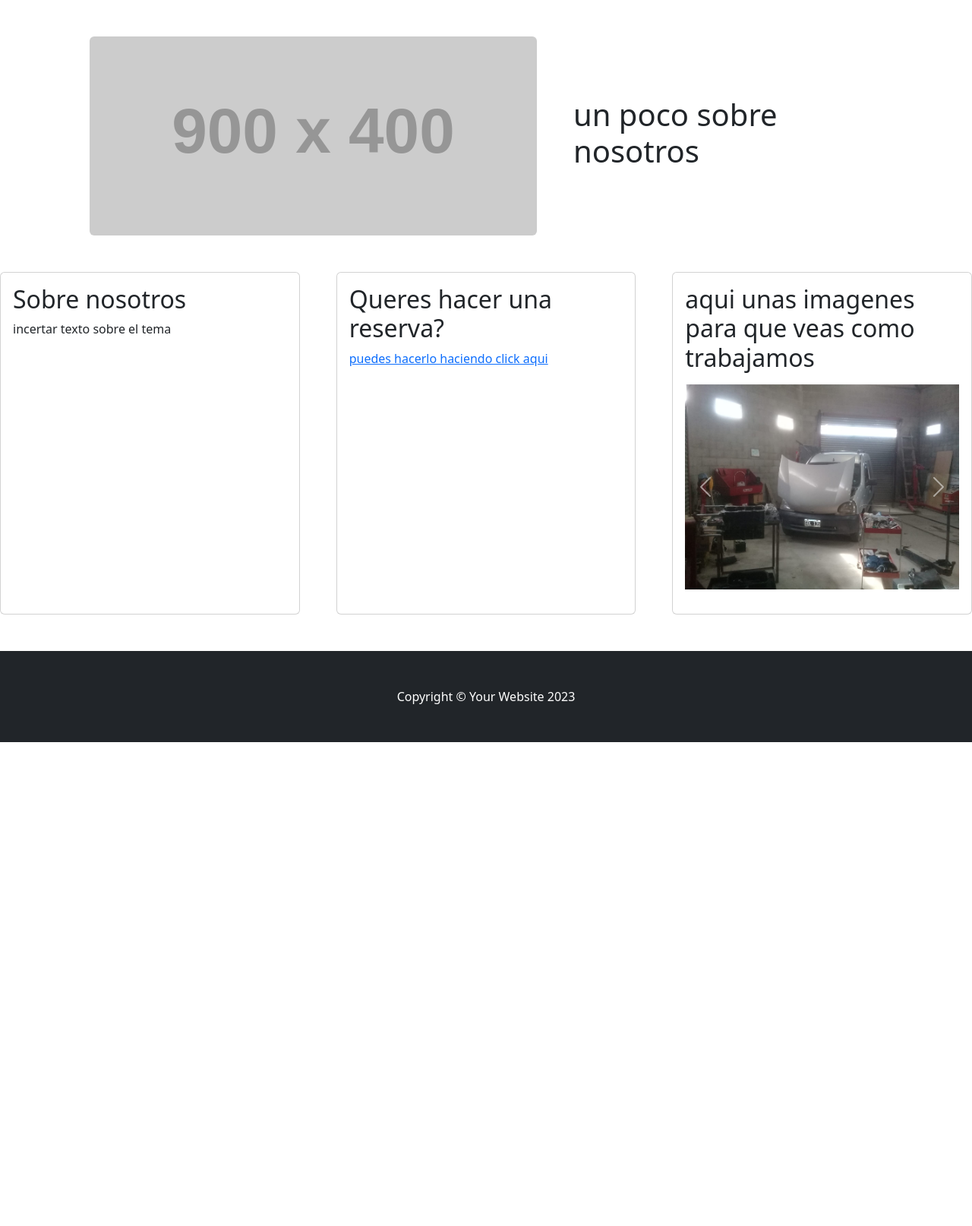
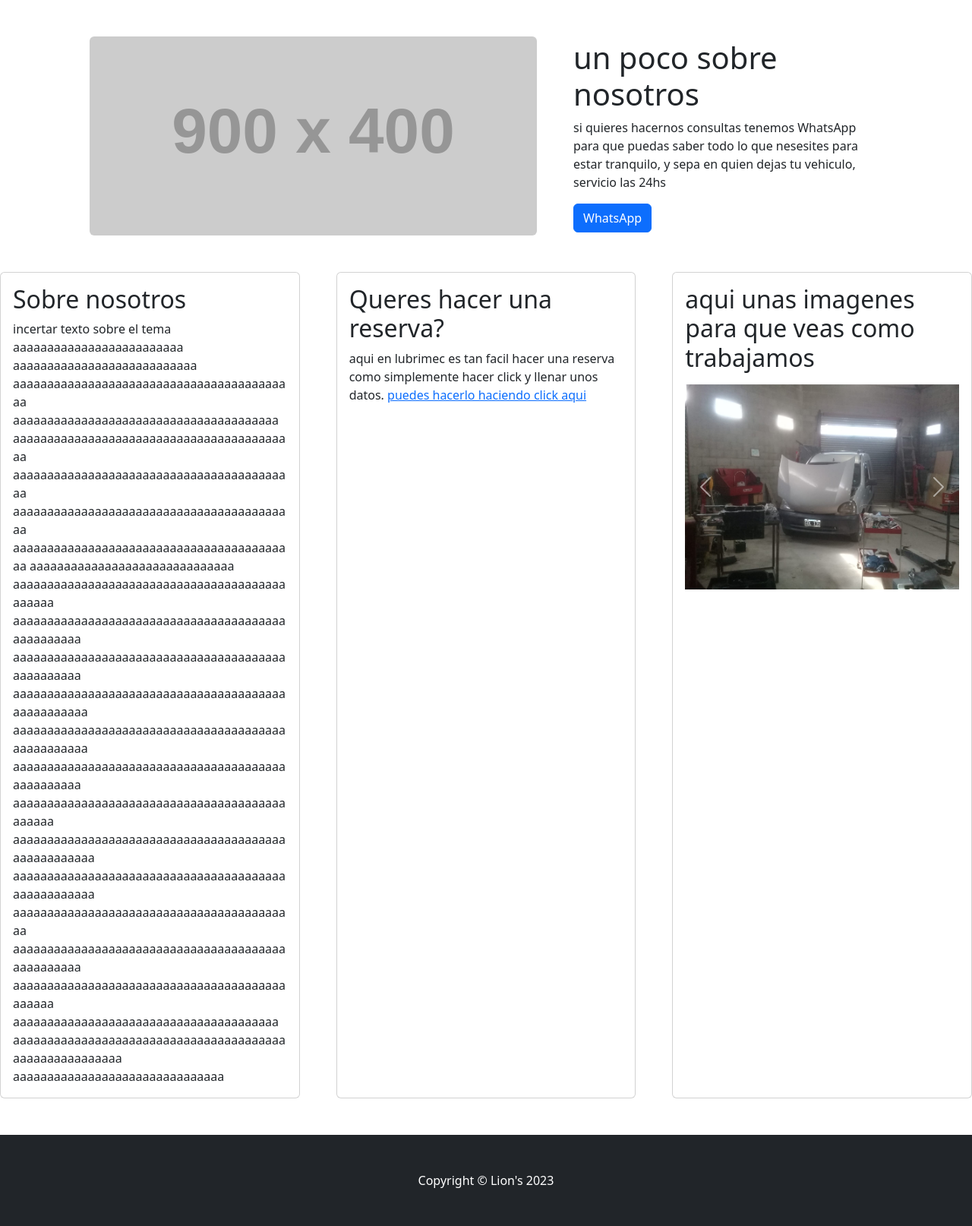
Before and after one commit to LeanGarro/Proyecto_Final, a Django app: page / in a window 1280 px wide. Shown: the part 56-1670 px from the top of the page at 76% size. Before the commit the page ends 1033 px from the top, so only its background shows below. Run offline with Django 4.2, Linux system fonts and the light colour scheme; grey boxes labelled with a size stand in for pictures from a placeholder-image service; some libraries are stand-ins or nearby versions.

Commit message:
haciendo los estilos en html

```diff
--- /dev/null
+++ b/project/apps/home/templates/home/cards.html
@@ -0,0 +1,83 @@
+{% load static %}
+
+
+    <div class="col-md-4 mb-5">
+        <div class="card h-100">
+            <div class="card-body">
+                <h2 class="card-title">Sobre nosotros</h2>
+                <p class="card-text">incertar texto sobre el tema
+                    aaaaaaaaaaaaaaaaaaaaaaaaa
+                    aaaaaaaaaaaaaaaaaaaaaaaaaaa
+                    aaaaaaaaaaaaaaaaaaaaaaaaaaaaaaaaaaaaaaaaaa
+                    aaaaaaaaaaaaaaaaaaaaaaaaaaaaaaaaaaaaaaa
+                    aaaaaaaaaaaaaaaaaaaaaaaaaaaaaaaaaaaaaaaaaa
+                    aaaaaaaaaaaaaaaaaaaaaaaaaaaaaaaaaaaaaaaaaa
+                    aaaaaaaaaaaaaaaaaaaaaaaaaaaaaaaaaaaaaaaaaa
+                    aaaaaaaaaaaaaaaaaaaaaaaaaaaaaaaaaaaaaaaaaa
+                    aaaaaaaaaaaaaaaaaaaaaaaaaaaaaa
+                    aaaaaaaaaaaaaaaaaaaaaaaaaaaaaaaaaaaaaaaaaaaaaa
+                    aaaaaaaaaaaaaaaaaaaaaaaaaaaaaaaaaaaaaaaaaaaaaaaaaa
+                    aaaaaaaaaaaaaaaaaaaaaaaaaaaaaaaaaaaaaaaaaaaaaaaaaa
+                    aaaaaaaaaaaaaaaaaaaaaaaaaaaaaaaaaaaaaaaaaaaaaaaaaaa
+                    aaaaaaaaaaaaaaaaaaaaaaaaaaaaaaaaaaaaaaaaaaaaaaaaaaa
+                    aaaaaaaaaaaaaaaaaaaaaaaaaaaaaaaaaaaaaaaaaaaaaaaaaa
+                    aaaaaaaaaaaaaaaaaaaaaaaaaaaaaaaaaaaaaaaaaaaaaa
+                    aaaaaaaaaaaaaaaaaaaaaaaaaaaaaaaaaaaaaaaaaaaaaaaaaaaa
+
+                    aaaaaaaaaaaaaaaaaaaaaaaaaaaaaaaaaaaaaaaaaaaaaaaaaaaa
+                    aaaaaaaaaaaaaaaaaaaaaaaaaaaaaaaaaaaaaaaaaa
+                    aaaaaaaaaaaaaaaaaaaaaaaaaaaaaaaaaaaaaaaaaaaaaaaaaa
+                    aaaaaaaaaaaaaaaaaaaaaaaaaaaaaaaaaaaaaaaaaaaaaa
+                    aaaaaaaaaaaaaaaaaaaaaaaaaaaaaaaaaaaaaaa
+
+                    aaaaaaaaaaaaaaaaaaaaaaaaaaaaaaaaaaaaaaaaaaaaaaaaaaaaaaaa
+                    aaaaaaaaaaaaaaaaaaaaaaaaaaaaaaa
+                </p>
+            </div>
+
+        </div>
+    </div>
+    <div class="col-md-4 mb-5">
+        <div class="card h-100">
+            <div class="card-body">
+                <h2 class="card-title">Queres hacer una reserva?</h2>
+                <p class="card-text">
+                    aqui en lubrimec es tan facil hacer una reserva como simplemente hacer click y llenar unos datos.
+                    <a href="/reservas/">puedes hacerlo haciendo click aqui</a></p>
+            </div>
+
+        </div>
+    </div>
+    <div class="col-md-4 mb-5">
+        <div class="card h-100">
+            <div class="card-body">
+                <h2 class="card-title">aqui unas imagenes para que veas como trabajamos</h2>
+                <p class="card-text">
+
+                    <div id="carouselExampleRide" class="carousel slide" data-bs-ride="true">
+                        <div class="carousel-inner">
+                          <div class="carousel-item active">
+                            <img src="{% static 'imagenes/camioneta.jpg' %}" class="d-block w-100" alt="...">
+                          </div>
+                          <div class="carousel-item">
+                            <img src="{% static 'imagenes/dos_autos.jpg' %}" class="d-block w-100" alt="...">
+                          </div>
+                          <div class="carousel-item">
+                            <img src="{% static 'imagenes/otros_dos_autos.jpg' %}" class="d-block w-100" alt="...">
+                          </div>
+                        </div>
+                        <button class="carousel-control-prev" type="button" data-bs-target="#carouselExampleRide" data-bs-slide="prev">
+                          <span class="carousel-control-prev-icon" aria-hidden="true"></span>
+                          <span class="visually-hidden">Previous</span>
+                        </button>
+                        <button class="carousel-control-next" type="button" data-bs-target="#carouselExampleRide" data-bs-slide="next">
+                          <span class="carousel-control-next-icon" aria-hidden="true"></span>
+                          <span class="visually-hidden">Next</span>
+                        </button>
+                      </div>
+
+                </p>
+            </div>
+
+        </div>
+    </div>
--- /dev/null
+++ b/project/apps/home/templates/home/footer.html
@@ -0,0 +1,4 @@
+
+<footer class="py-5 bg-dark ">
+    <div class="container px-4 px-lg-5"><p class="m-0 text-center text-white">Copyright &copy; Lion's 2023</p></div>
+</footer>
--- a/project/apps/home/templates/home/index.html
+++ b/project/apps/home/templates/home/index.html
@@ -1,105 +1,55 @@
+{% load static %}
+
 <!DOCTYPE html>
 <html lang="es">
     <head>
         <meta charset="utf-8" />
         <meta name="viewport" content="width=device-width, initial-scale=1, shrink-to-fit=no" />
-        <meta name="description" content="" />
-        <meta name="author" content="" />
+        <meta name="description" content="Mi 3ra pre entrega" />
+        <meta name="author" content="Leandro Garro" />
         <title>pagina principal</title>
         <!-- Favicon-->
-        <link rel="icon" type="image/x-icon" href="assets/favicon.ico" />
+        <link rel="icon" type="image/x-icon" href="{% static 'home/assets/favicon.ico' %}" />
         <!-- Core theme CSS (includes Bootstrap)-->
-        <link href="home/css/styles.css" rel="stylesheet" />
+        <link href="{% static 'home/css/styles.css' %}" rel="stylesheet" />
     </head>
     <body>
-        <!-- Responsive navbar-->
-        <nav class="navbar navbar-expand-lg navbar-dark bg-dark">
-            <div class="container px-5">
-                <a class="navbar-brand" href="/">Lubrimec</a>
-                <button class="navbar-toggler" type="button" data-bs-toggle="collapse" data-bs-target="#navbarSupportedContent" aria-controls="navbarSupportedContent" aria-expanded="false" aria-label="Toggle navigation"><span class="navbar-toggler-icon"></span></button>
-                <div class="collapse navbar-collapse" id="navbarSupportedContent">
-                    <ul class="navbar-nav ms-auto mb-2 mb-lg-0">
-                        <li class="nav-item"><a class="nav-link" href="/register/">registrate</a></li>
-                        <li class="nav-item"><a class="nav-link" href="/login/">inicia sesion</a></li>
-                        <li class="nav-item"><a class="nav-link" href="#!">reservas</a></li>
-                    </ul>
-                </div>
-            </div>
-        </nav>
+
+        {% block NAV_VAR_INDEX %}
+
+            {% include 'home/nav_var.html' %}
+
+        {% endblock NAV_VAR_INDEX %}
         <!-- Page Content-->
         <div class="container px-4 px-lg-5">
-            <!-- Heading Row-->
-            <div class="row gx-4 gx-lg-5 align-items-center my-5">
-                <div class="col-lg-7"><img class="img-fluid rounded mb-4 mb-lg-0" src="https://dummyimage.com/900x400/dee2e6/6c757d.jpg" alt="..." /></div>
-                <div class="col-lg-5">
-                    <h1 class="font-weight-light">un poco sobre nosotros</h1>
 
-                </div>
-            </div>
+           {% block CONTENIDO_INDEX %}
 
-            </div>
-            <!-- Content Row-->
-            <div class="row gx-4 gx-lg-5">
-                <div class="col-md-4 mb-5">
-                    <div class="card h-100">
-                        <div class="card-body">
-                            <h2 class="card-title">Sobre nosotros</h2>
-                            <p class="card-text">incertar texto sobre el tema</p>
-                        </div>
+                <!-- Heading Row-->
+                <div class="row gx-4 gx-lg-5 align-items-center my-5">
+                    <div class="col-lg-7"><img class="img-fluid rounded mb-4 mb-lg-0" src="https://dummyimage.com/900x400/dee2e6/6c757d.jpg" alt="..." /></div>
+                    <div class="col-lg-5">
+                        <h1 class="font-weight-light">un poco sobre nosotros</h1>
+                        <p>si quieres hacernos consultas tenemos WhatsApp para que puedas saber todo lo que nesesites para estar tranquilo, y sepa en quien dejas tu vehiculo, servicio las 24hs</p>
+                        <a class="btn btn-primary" href="https://wa.me/5491136562032" target="_blank">WhatsApp</a>
 
                     </div>
                 </div>
-                <div class="col-md-4 mb-5">
-                    <div class="card h-100">
-                        <div class="card-body">
-                            <h2 class="card-title">Queres hacer una reserva?</h2>
-                            <p class="card-text"><a href="/reservas/">puedes hacerlo haciendo click aqui</a></p>
-                        </div>
 
-                    </div>
                 </div>
-                <div class="col-md-4 mb-5">
-                    <div class="card h-100">
-                        <div class="card-body">
-                            <h2 class="card-title">aqui unas imagenes para que veas como trabajamos</h2>
-                            <p class="card-text">
+                <!-- Content Row-->
+                <div class="row gx-4 gx-lg-5">
 
-                                <div id="carouselExampleRide" class="carousel slide" data-bs-ride="true">
-                                <div class="carousel-inner">
-                                  <div class="carousel-item active">
-                                    <img src="imagenes/camioneta.jpg" class="d-block w-100" alt="...">
-                                  </div>
-                                  <div class="carousel-item">
-                                    <img src="imagenes/dos_autos.jpg" class="d-block w-100" alt="...">
-                                  </div>
-                                  <div class="carousel-item">
-                                    <img src="imagenes/otros_dos_autos.jpg" class="d-block w-100" alt="...">
-                                  </div>
-                                </div>
-                                <button class="carousel-control-prev" type="button" data-bs-target="#carouselExampleRide" data-bs-slide="prev">
-                                  <span class="carousel-control-prev-icon" aria-hidden="true"></span>
-                                  <span class="visually-hidden">Previous</span>
-                                </button>
-                                <button class="carousel-control-next" type="button" data-bs-target="#carouselExampleRide" data-bs-slide="next">
-                                  <span class="carousel-control-next-icon" aria-hidden="true"></span>
-                                  <span class="visually-hidden">Next</span>
-                                </button>
-                              </div>
+                    {% include 'home/cards.html' %}
 
-                            </p>
-                        </div>
+           {% endblock CONTENIDO_INDEX %}
 
-                    </div>
-                </div>
             </div>
         </div>
-        <!-- Footer-->
-        <footer class="py-5 bg-dark">
-            <div class="container px-4 px-lg-5"><p class="m-0 text-center text-white">Copyright &copy; Your Website 2023</p></div>
-        </footer>
+        {% include 'home/footer.html' %}
         <!-- Bootstrap core JS-->
         <script src="https://cdn.jsdelivr.net/npm/bootstrap@5.2.3/dist/js/bootstrap.bundle.min.js"></script>
         <!-- Core theme JS-->
-        <script src="home/js/scripts.js"></script>
+        <script src="{% static 'home/js/scripts.js' %} "></script>
     </body>
 </html>
--- /dev/null
+++ b/project/apps/home/templates/home/nav_var.html
@@ -0,0 +1,14 @@
+
+<nav class="navbar navbar-expand-lg navbar-dark bg-dark">
+    <div class="container px-5">
+        <a class="navbar-brand" href="/">Lubrimec</a>
+        <button class="navbar-toggler" type="button" data-bs-toggle="collapse" data-bs-target="#navbarSupportedContent" aria-controls="navbarSupportedContent" aria-expanded="false" aria-label="Toggle navigation"><span class="navbar-toggler-icon"></span></button>
+        <div class="collapse navbar-collapse" id="navbarSupportedContent">
+            <ul class="navbar-nav ms-auto mb-2 mb-lg-0">
+                <li class="nav-item"><a class="nav-link" href="/register/">registrate</a></li>
+                <li class="nav-item"><a class="nav-link" href="/login/">inicia sesion</a></li>
+                <li class="nav-item"><a class="nav-link" href="/reservas/">reservas</a></li>
+            </ul>
+        </div>
+    </div>
+</nav>
--- a/project/apps/home/urls.py
+++ b/project/apps/home/urls.py
@@ -1,6 +1,5 @@
+from django.urls import path
 from django.contrib.staticfiles.urls import staticfiles_urlpatterns
-from django.urls import path
-from apps.register.views import formulario_registro
 
 from .views import Home
 
--- a/project/apps/register/templates/register/login.html
+++ b/project/apps/register/templates/register/login.html
@@ -7,6 +7,7 @@
 </head>
 <body>
 
+    {% include 'home/nav_var.html' %}
     <h1>Login</h1>
 
     <br>
--- a/project/apps/register/templates/register/register.html
+++ b/project/apps/register/templates/register/register.html
@@ -6,7 +6,7 @@
     <title>registrarte</title>
 </head>
 <body>
-
+    {% include 'home/nav_var.html' %}
 
     <h1>Registrate</h1>
 
--- a/project/apps/register/templates/register/registrado.html
+++ b/project/apps/register/templates/register/registrado.html
@@ -6,6 +6,7 @@
     <title>registrado</title>
 </head>
 <body>
+    {% include 'home/nav_var.html' %}
     <h1>Felicidades, ya te haz registrado</h1>
 
     <h2>
--- a/project/apps/register/views.py
+++ b/project/apps/register/views.py
@@ -4,6 +4,9 @@ from.forms import usuario_forms
 
 # Create your views here.
 name = "register"
+
+def reservar(request):
+    return render(request, "register/reservar.html")
 
 def registrado(request):
     return render(request, "register/registrado.html")
--- a/project/config/urls.py
+++ b/project/config/urls.py
@@ -16,7 +16,7 @@ Including another URLconf
 """
 from django.contrib import admin
 from django.urls import path, include
-from apps.register.views import login, formulario_registro, registrado
+from apps.register.views import login, formulario_registro, reservar
 
 urlpatterns = [
     path('admin/', admin.site.urls),
@@ -25,4 +25,5 @@ urlpatterns = [
     path("register/", formulario_registro),
     path("login/", login),
     path("registrado/", formulario_registro),
+    path("reservas/", reservar)
 ]
```
Also changed, not shown: project/apps/register/templates/register/reservar.html (+8 -0 lines).
